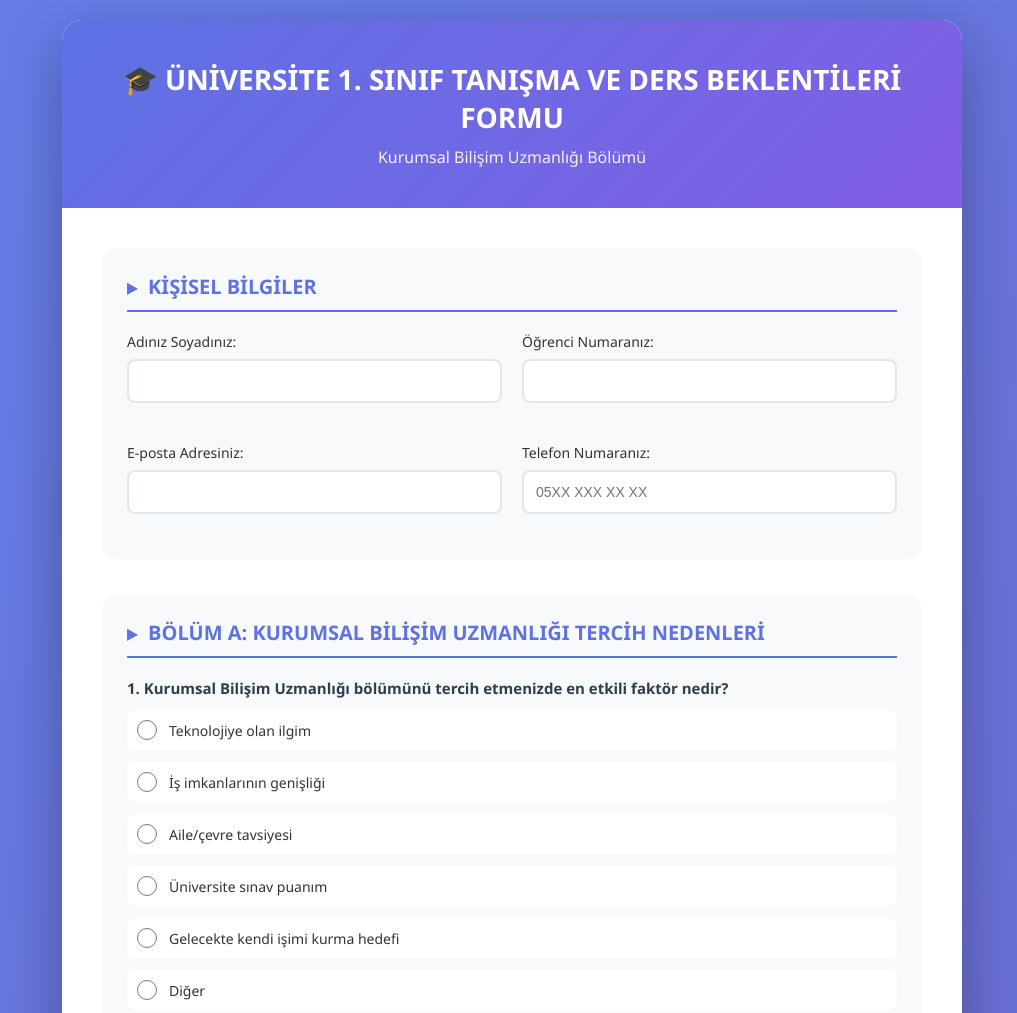
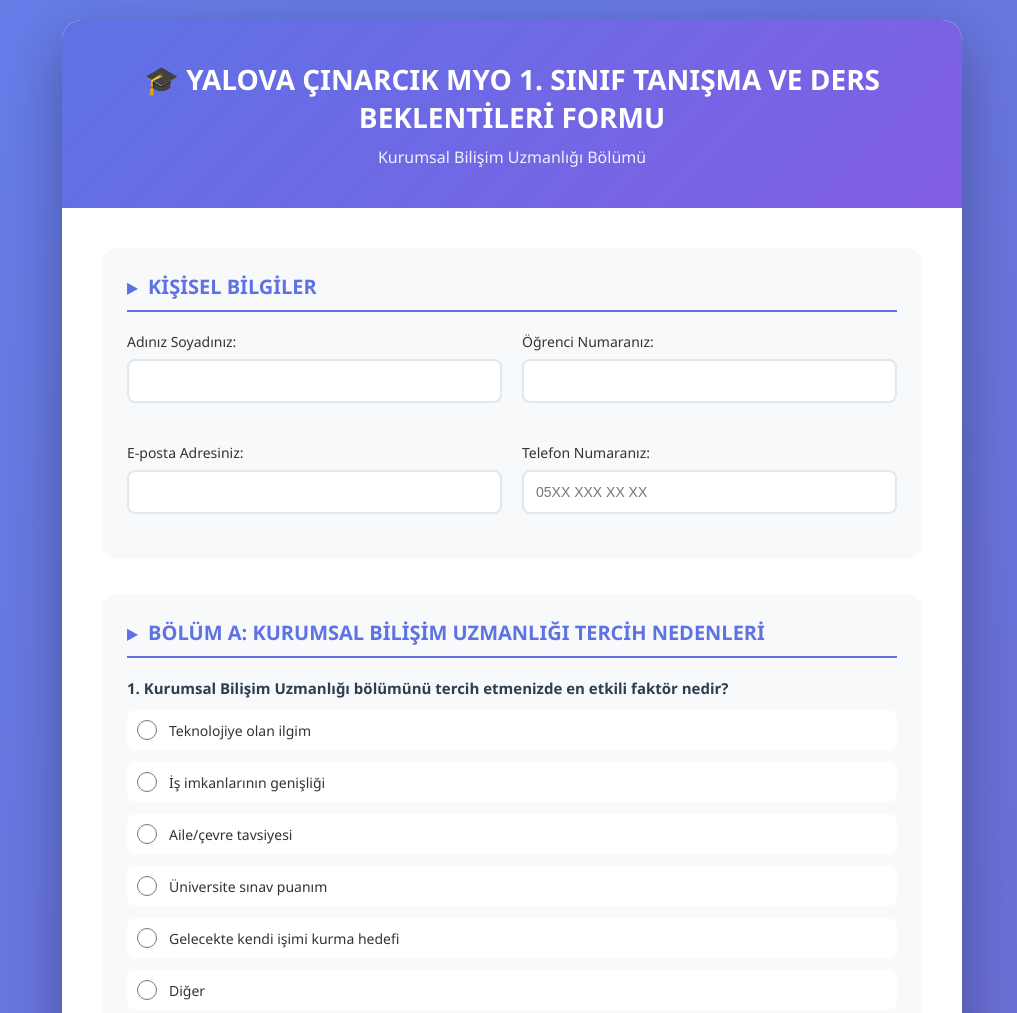
Before and after one commit to Halilce/unicoursesurvey, a website: page index.html in a window 1280 px wide. Shown: the top 1013 px of the page, without its empty margins (128-1145 px from the left). Drawn offline with nearby package versions, Linux system fonts and the light colour scheme.

Commit message:
Başlık düzeltmesi

```diff
--- a/index.html
+++ b/index.html
@@ -22,7 +22,7 @@
     <div class="container" id="formContainer">
         <!-- Header Section -->
         <div class="header">
-            <h1>🎓 ÜNİVERSİTE 1. SINIF TANIŞMA VE DERS BEKLENTİLERİ FORMU</h1>
+            <h1>🎓 YALOVA ÇINARCIK MYO 1. SINIF TANIŞMA VE DERS BEKLENTİLERİ FORMU</h1>
             <p>Kurumsal Bilişim Uzmanlığı Bölümü </p>
         </div>
 
```
